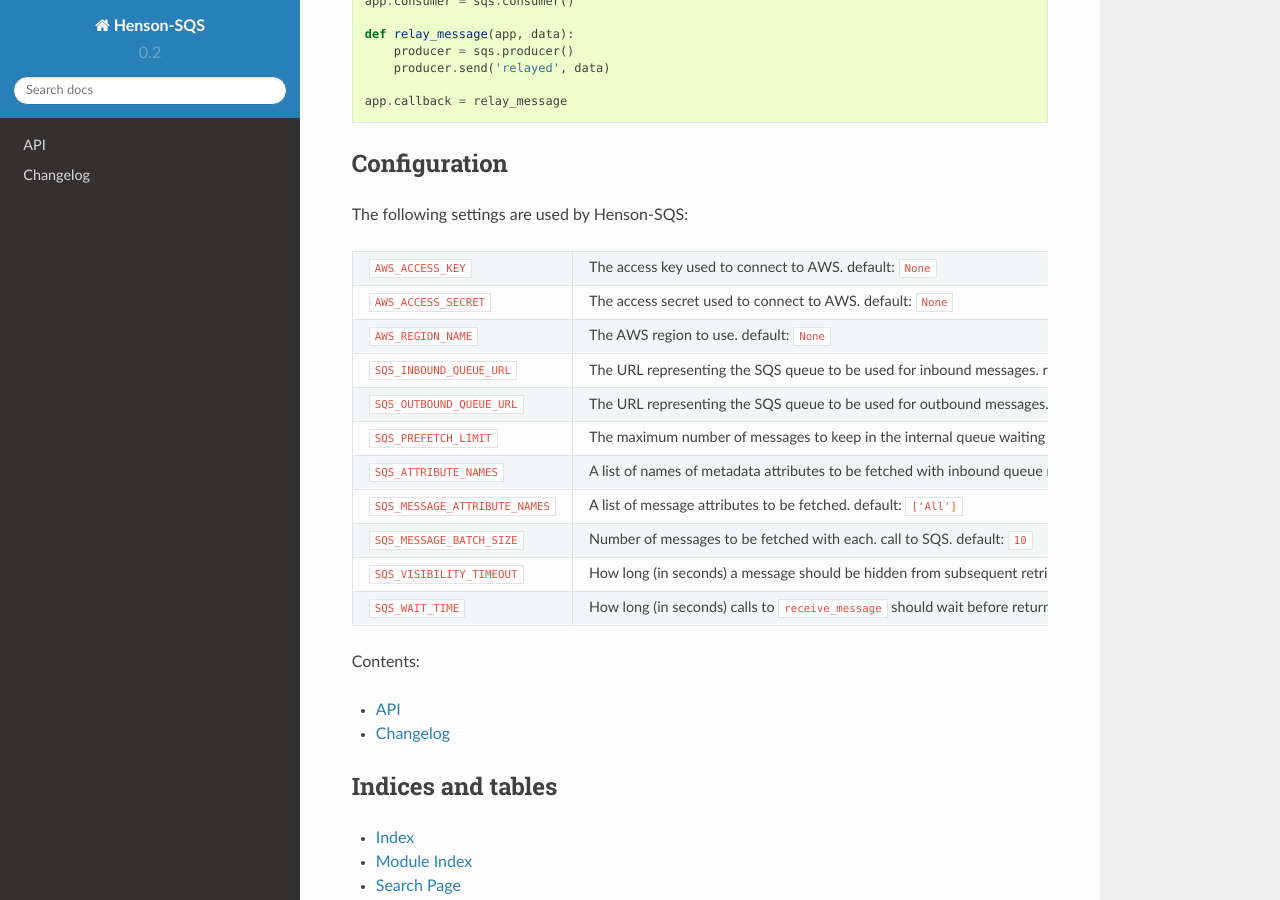
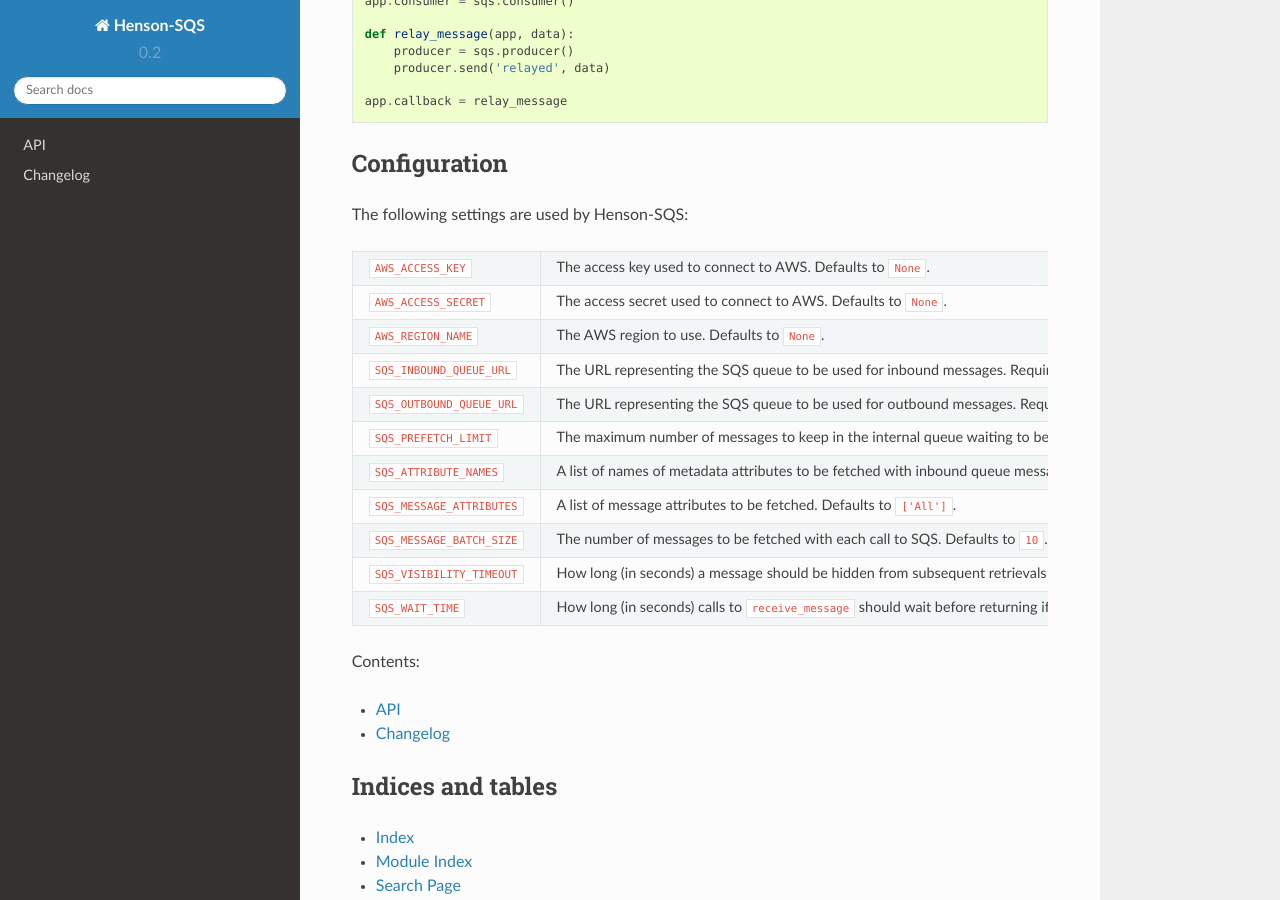
Before and after one commit to iheartradio/Henson-SQS, a Sphinx documentation site: the page built from docs/index.rst, in a window 1280 px wide and 900 px high, scrolled down 385 px. Built offline with Sphinx 7.4.7 and the Read the Docs theme 2.0.0, drawn with Linux system fonts in a browser that asks for light colours.

Commit message:
Update settings documentation
- Stylistic changes (table format, wording)
- Correct name of `SQS_MESSAGE_ATTRIBUTES` setting

```diff
--- a/docs/index.rst
+++ b/docs/index.rst
@@ -29,41 +29,46 @@ Configuration
 
 The following settings are used by Henson-SQS:
 
-===============================    ============================================
-``AWS_ACCESS_KEY``                 The access key used to connect to AWS.
-                                   default: ``None``
-``AWS_ACCESS_SECRET``              The access secret used to connect to AWS.
-                                   default: ``None``
-``AWS_REGION_NAME``                The AWS region to use.
-                                   default: ``None``
-``SQS_INBOUND_QUEUE_URL``          The URL representing the SQS queue to be
-                                   used for inbound messages.
-                                   required
-``SQS_OUTBOUND_QUEUE_URL``         The URL representing the SQS queue to be
-                                   used for outbound messages.
-                                   required
-``SQS_PREFETCH_LIMIT``             The maximum number of messages to keep in
-                                   the internal queue waiting to be processed.
-                                   If set to ``0``, the queue size is
-                                   unlimited.
-                                   default: ``0``
-``SQS_ATTRIBUTE_NAMES``            A list of names of metadata attributes to be
-                                   fetched with inbound queue messages.
-                                   default: ``['All']``
-``SQS_MESSAGE_ATTRIBUTE_NAMES``    A list of message attributes to be fetched.
-                                   default: ``['All']``
-``SQS_MESSAGE_BATCH_SIZE``         Number of messages to be fetched with each.
-                                   call to SQS.
-                                   default: ``10``
-``SQS_VISIBILITY_TIMEOUT``         How long (in seconds) a message should be
-                                   hidden from subsequent retrievals before
-                                   becoming available for consumption again.
-                                   default: ``60``
-``SQS_WAIT_TIME``                  How long (in seconds) calls to
-                                   ``receive_message`` should wait before
-                                   returning if no messages are in the queue.
-                                   default: ``20``
-===============================    ============================================
++----------------------------+------------------------------------------------+
+| ``AWS_ACCESS_KEY``         | The access key used to connect to AWS.         |
+|                            | Defaults to ``None``.                          |
++----------------------------+------------------------------------------------+
+| ``AWS_ACCESS_SECRET``      | The access secret used to connect to AWS.      |
+|                            | Defaults to ``None``.                          |
++----------------------------+------------------------------------------------+
+| ``AWS_REGION_NAME``        | The AWS region to use. Defaults to ``None``.   |
++----------------------------+------------------------------------------------+
+| ``SQS_INBOUND_QUEUE_URL``  | The URL representing the SQS queue to be used  |
+|                            | for inbound messages. Required.                |
++----------------------------+------------------------------------------------+
+| ``SQS_OUTBOUND_QUEUE_URL`` | The URL representing the SQS queue to be used  |
+|                            | for outbound messages. Required.               |
++----------------------------+------------------------------------------------+
+| ``SQS_PREFETCH_LIMIT``     | The maximum number of messages to keep in the  |
+|                            | internal queue waiting to be processed. If set |
+|                            | to ``0``, the queue size is unlimited.         |
+|                            | Defaults to ``0``.                             |
++----------------------------+------------------------------------------------+
+| ``SQS_ATTRIBUTE_NAMES``    | A list of names of metadata attributes to be   |
+|                            | fetched with inbound queue messages. Defaults  |
+|                            | to ``['All']``.                                |
++----------------------------+------------------------------------------------+
+| ``SQS_MESSAGE_ATTRIBUTES`` | A list of message attributes to be fetched.    |
+|                            | Defaults to ``['All']``.                       |
++----------------------------+------------------------------------------------+
+| ``SQS_MESSAGE_BATCH_SIZE`` | The number of messages to be fetched with each |
+|                            | call to SQS. Defaults to ``10``.               |
++----------------------------+------------------------------------------------+
+| ``SQS_VISIBILITY_TIMEOUT`` | How long (in seconds) a message should be      |
+|                            | hidden from subsequent retrievals before       |
+|                            | becoming available for consumption again.      |
+|                            | Defaults to ``60``.                            |
++----------------------------+------------------------------------------------+
+| ``SQS_WAIT_TIME``          | How long (in seconds) calls to                 |
+|                            | ``receive_message`` should wait before         |
+|                            | returning if no messages are in the queue.     |
+|                            | Defaults to ``20``.                            |
++----------------------------+------------------------------------------------+
 
 Contents:
 
```
